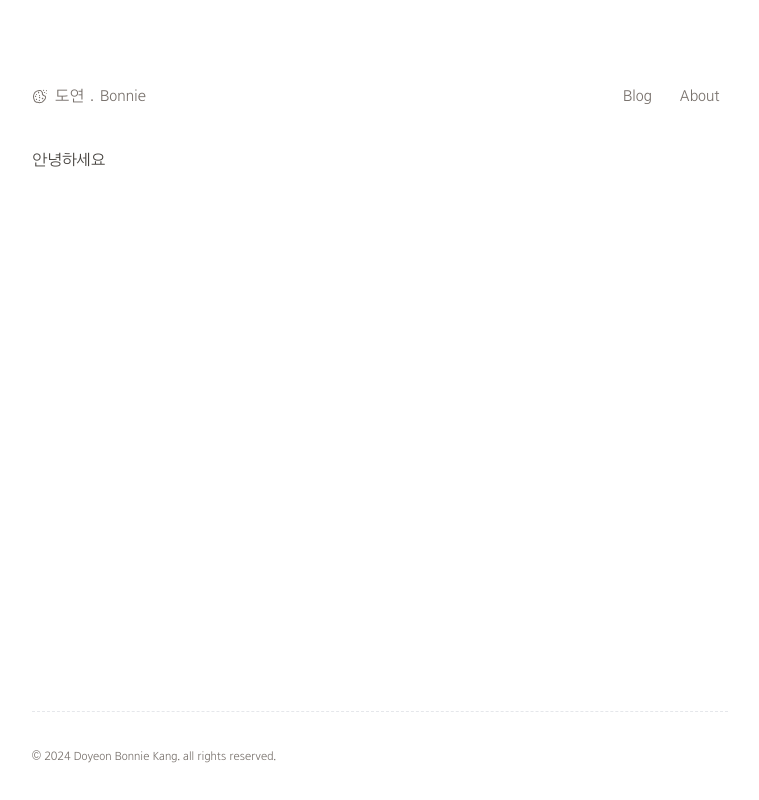
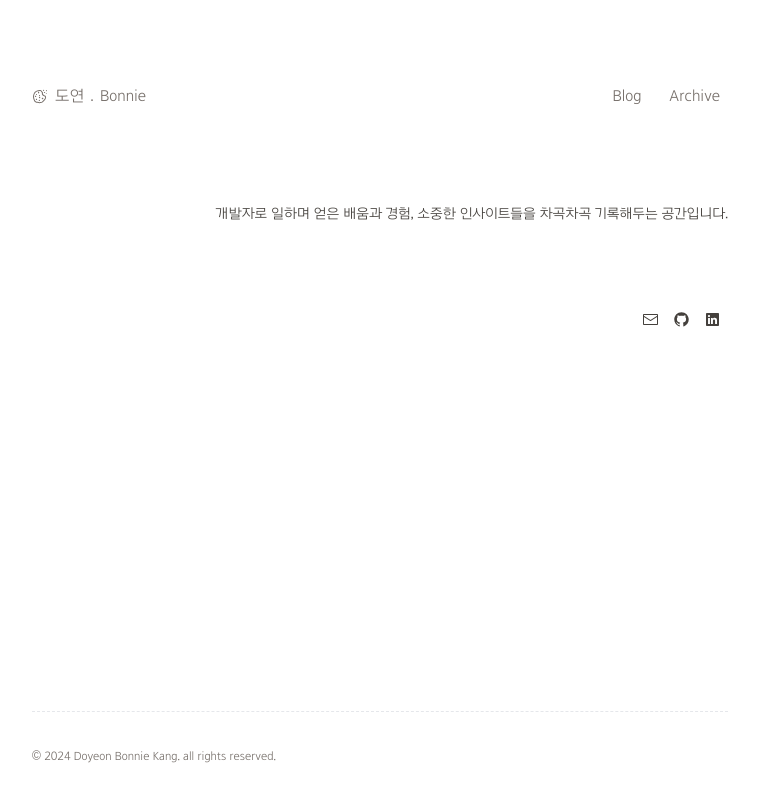
Before and after one commit to bonniekang/bonnie-devlog, a Next.js app: page / in a window 1280 px wide. Shown: the whole page, without its empty margins (260-1019 px from the left). Built offline with nearby package versions, Linux system fonts and the light colour scheme.

Commit message:
Add : content to main page

```diff
--- a/app/about/page.tsx
+++ /dev/null
@@ -1,17 +0,0 @@
-import type { Metadata } from 'next'
-
-export const metadata: Metadata = {
-  title: 'about',
-  description: 'about page',
-  openGraph: {
-    url: '/about',
-  },
-}
-
-export default function AboutPage() {
-  return (
-    <>
-      <p>about</p>
-    </>
-  )
-}
--- /dev/null
+++ b/app/archive/page.tsx
@@ -0,0 +1,17 @@
+import type { Metadata } from 'next'
+
+export const metadata: Metadata = {
+  title: 'archive',
+  description: 'archive page',
+  openGraph: {
+    url: '/archive',
+  },
+}
+
+export default function ArchivePage() {
+  return (
+    <>
+      <p>coming soon...</p>
+    </>
+  )
+}
--- a/app/page.tsx
+++ b/app/page.tsx
@@ -1,3 +1,37 @@
+import Link from 'next/link'
+
+import { GithubIcon } from '@/components/icons/github-icon'
+import { LinkedinIcon } from '@/components/icons/linkedin-icon'
+import { MailIcon } from '@/components/icons/mail-icon'
+
 export default function Page() {
-  return <>안녕하세요</>
+  return (
+    <div className="text-stone-700">
+      <section className="pt-14 text-sm text-right">
+        <p>개발자로 일하며 얻은 배움과 경험, 소중한 인사이트들을 차곡차곡 기록해두는 공간입니다.</p>
+      </section>
+      <section className="flex justify-end py-20">
+        <a
+          href="mailto:bonnie59kang@gmail.com"
+          className="p-2 rounded-lg bg-white hover:bg-stone-100"
+        >
+          <MailIcon />
+        </a>
+        <Link
+          href="https://github.com/bonniekang"
+          className="p-2 rounded-lg bg-white hover:bg-stone-100"
+          target="_blank"
+        >
+          <GithubIcon />
+        </Link>
+        <Link
+          href="https://www.linkedin.com/in/bonniek0827"
+          className="p-2 rounded-lg bg-white hover:bg-stone-100"
+          target="_blank"
+        >
+          <LinkedinIcon />
+        </Link>
+      </section>
+    </div>
+  )
 }
--- a/components/header.tsx
+++ b/components/header.tsx
@@ -5,7 +5,7 @@ import { usePathname } from 'next/navigation'
 
 import { CookieIcon } from '@/components/icons/cookie-icon'
 
-const HEADER_ITEM_LIST = ['Blog', 'About'] as const
+const HEADER_ITEM_LIST = ['Blog', 'Archive'] as const
 
 export const Header = () => {
   const fontVariants = {
--- /dev/null
+++ b/components/icons/github-icon.tsx
@@ -0,0 +1,10 @@
+export const GithubIcon = () => (
+  <svg width="15" height="15" viewBox="0 0 15 15" fill="none" xmlns="http://www.w3.org/2000/svg">
+    <path
+      d="M7.49933 0.25C3.49635 0.25 0.25 3.49593 0.25 7.50024C0.25 10.703 2.32715 13.4206 5.2081 14.3797C5.57084 14.446 5.70302 14.2222 5.70302 14.0299C5.70302 13.8576 5.69679 13.4019 5.69323 12.797C3.67661 13.235 3.25112 11.825 3.25112 11.825C2.92132 10.9874 2.44599 10.7644 2.44599 10.7644C1.78773 10.3149 2.49584 10.3238 2.49584 10.3238C3.22353 10.375 3.60629 11.0711 3.60629 11.0711C4.25298 12.1788 5.30335 11.8588 5.71638 11.6732C5.78225 11.205 5.96962 10.8854 6.17658 10.7043C4.56675 10.5209 2.87415 9.89918 2.87415 7.12104C2.87415 6.32925 3.15677 5.68257 3.62053 5.17563C3.54576 4.99226 3.29697 4.25521 3.69174 3.25691C3.69174 3.25691 4.30015 3.06196 5.68522 3.99973C6.26337 3.83906 6.8838 3.75895 7.50022 3.75583C8.1162 3.75895 8.73619 3.83906 9.31523 3.99973C10.6994 3.06196 11.3069 3.25691 11.3069 3.25691C11.7026 4.25521 11.4538 4.99226 11.3795 5.17563C11.8441 5.68257 12.1245 6.32925 12.1245 7.12104C12.1245 9.9063 10.4292 10.5192 8.81452 10.6985C9.07444 10.9224 9.30633 11.3648 9.30633 12.0413C9.30633 13.0102 9.29742 13.7922 9.29742 14.0299C9.29742 14.2239 9.42828 14.4496 9.79591 14.3788C12.6746 13.4179 14.75 10.7025 14.75 7.50024C14.75 3.49593 11.5036 0.25 7.49933 0.25Z"
+      fill="currentColor"
+      fillRule="evenodd"
+      clipRule="evenodd"
+    />
+  </svg>
+)
--- /dev/null
+++ b/components/icons/linkedin-icon.tsx
@@ -0,0 +1,10 @@
+export const LinkedinIcon = () => (
+  <svg width="15" height="15" viewBox="0 0 15 15" fill="none" xmlns="http://www.w3.org/2000/svg">
+    <path
+      d="M2 1C1.44772 1 1 1.44772 1 2V13C1 13.5523 1.44772 14 2 14H13C13.5523 14 14 13.5523 14 13V2C14 1.44772 13.5523 1 13 1H2ZM3.05 6H4.95V12H3.05V6ZM5.075 4.005C5.075 4.59871 4.59371 5.08 4 5.08C3.4063 5.08 2.925 4.59871 2.925 4.005C2.925 3.41129 3.4063 2.93 4 2.93C4.59371 2.93 5.075 3.41129 5.075 4.005ZM12 8.35713C12 6.55208 10.8334 5.85033 9.67449 5.85033C9.29502 5.83163 8.91721 5.91119 8.57874 6.08107C8.32172 6.21007 8.05265 6.50523 7.84516 7.01853H7.79179V6.00044H6V12.0047H7.90616V8.8112C7.8786 8.48413 7.98327 8.06142 8.19741 7.80987C8.41156 7.55832 8.71789 7.49825 8.95015 7.46774H9.02258C9.62874 7.46774 10.0786 7.84301 10.0786 8.78868V12.0047H11.9847L12 8.35713Z"
+      fill="currentColor"
+      fillRule="evenodd"
+      clipRule="evenodd"
+    />
+  </svg>
+)
--- /dev/null
+++ b/components/icons/mail-icon.tsx
@@ -0,0 +1,10 @@
+export const MailIcon = () => (
+  <svg width="15" height="15" viewBox="0 0 15 15" fill="none" xmlns="http://www.w3.org/2000/svg">
+    <path
+      d="M1 2C0.447715 2 0 2.44772 0 3V12C0 12.5523 0.447715 13 1 13H14C14.5523 13 15 12.5523 15 12V3C15 2.44772 14.5523 2 14 2H1ZM1 3L14 3V3.92494C13.9174 3.92486 13.8338 3.94751 13.7589 3.99505L7.5 7.96703L1.24112 3.99505C1.16621 3.94751 1.0826 3.92486 1 3.92494V3ZM1 4.90797V12H14V4.90797L7.74112 8.87995C7.59394 8.97335 7.40606 8.97335 7.25888 8.87995L1 4.90797Z"
+      fill="currentColor"
+      fillRule="evenodd"
+      clipRule="evenodd"
+    />
+  </svg>
+)
```
Also changed, not shown: 1 other file (tests, documents, lock files or other folders).
